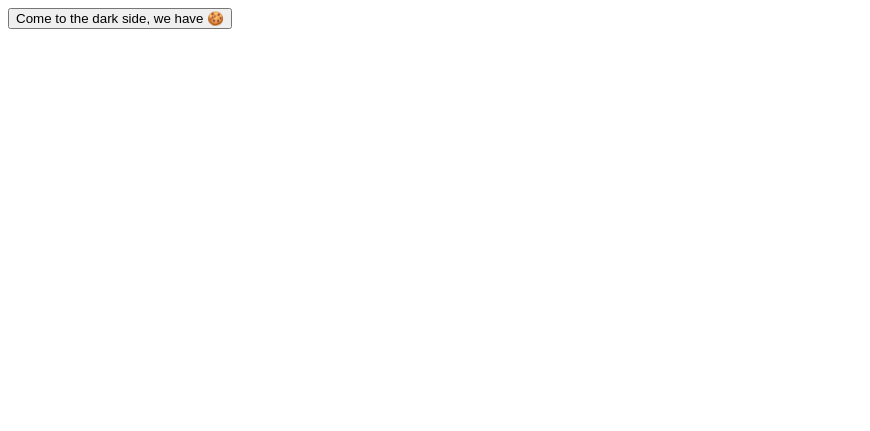
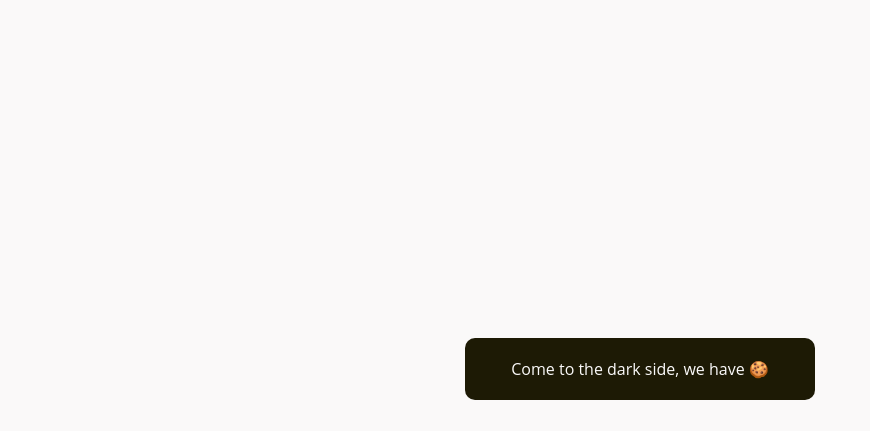
Before and after one commit to rieznik/js-prjctr, a website with bundled scripts: page homework_5_dom/button/index.html in a window 1280 px wide. Shown: the whole page, without its empty margins (0-870 px from the left). Built offline with nearby package versions, Linux system fonts and the light colour scheme.

Commit message:
night idea of new way to set default theme ✨

```diff
--- a/homework_5_dom/button/index.html
+++ b/homework_5_dom/button/index.html
@@ -4,6 +4,7 @@
     <meta charset="UTF-8" />
     <meta http-equiv="X-UA-Compatible" content="IE=edge" />
     <meta name="viewport" content="width=device-width, initial-scale=1.0" />
+    <link rel="stylesheet" href="styles.css" />
     <title>Turn on/off button assignment</title>
   </head>
   <body>
--- a/homework_5_dom/button/ls.js
+++ b/homework_5_dom/button/ls.js
@@ -27,5 +27,6 @@ export const getTheme = () => {
 };
 
 export const setTheme = (theme) => {
-  return localStorage.setItem(LS_THEME_KEY, theme);
+  localStorage.setItem(LS_THEME_KEY, theme);
+  return theme;
 };
--- a/homework_5_dom/button/setState.js
+++ b/homework_5_dom/button/setState.js
@@ -23,18 +23,13 @@ const setStyle = (theme) => {
 };
 
 export const setState = () => {
-  let theme = getTheme();
+  const theme = getTheme() || setTheme('light');
   const timestamp = getTimestamp();
 
   if (timestamp) {
     setTimestampMessage(theme, timestamp);
   }
 
-  if (!theme) {
-    setTheme('light');
-    theme = 'light';
-  }
-
   setStyle(theme);
   setButtonText(theme);
 };
```
